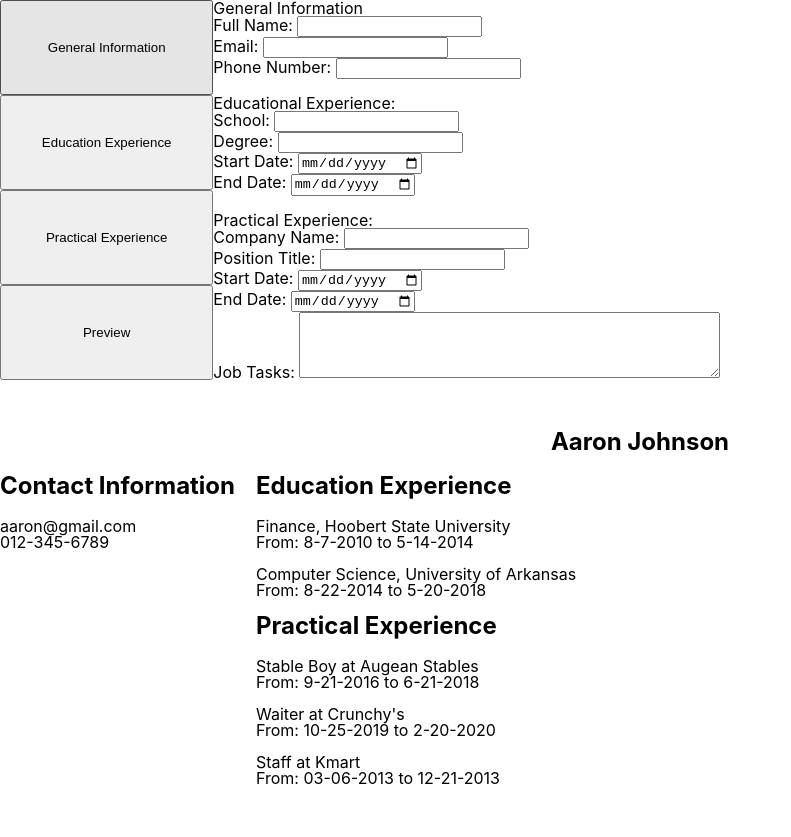
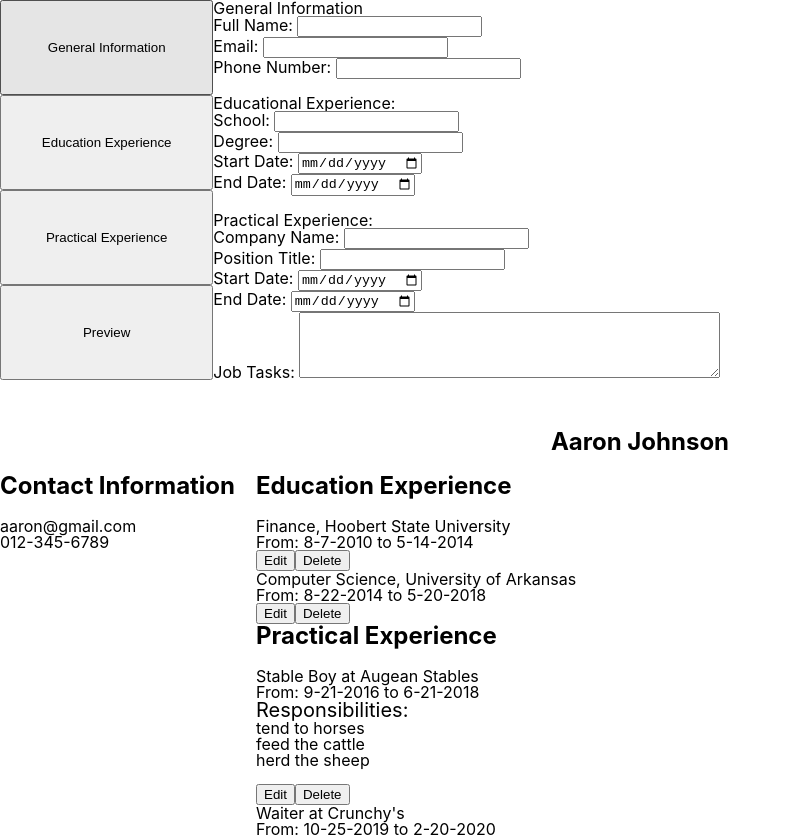
Before and after one commit to aaronlmjohnson/cv-project, a React (Create React App) app: page / in a window 1280 px wide. Shown: the top 837 px of the page, without its empty margins (0-791 px from the left). Before the commit the page ends 802 px from the top, so only its background shows below. Built offline with nearby package versions, Linux system fonts and the light colour scheme.

Commit message:
added edit and delete buttons to Practical and Education entries

```diff
--- a/src/components/EducationEntries.js
+++ b/src/components/EducationEntries.js
@@ -8,6 +8,8 @@ const EducationEntries = (props)=>{
             <li className="education-entry" key={entry.id}>
                 <p id="school"><span id="degree">{entry.degree}</span>, {entry.school}</p>
                 <p id="education-date-range">From: {entry.startDate} to {entry.endDate}</p>
+                <button className="edit-entry">Edit</button>
+                <button className="delete-entry">Delete</button>
                 <br/>
             </li>
         )
--- /dev/null
+++ b/src/components/PracticalDuties.js
@@ -0,0 +1,22 @@
+import React from "react";
+import  uniqid  from "uniqid";
+import FormHeader from "./FormHeader";
+
+const PracticalDuties = (props)=>{
+    const { duties } = props;
+
+    const processDuties = ()=>{
+        return duties.split(',').map((duty, i)=>{
+            return <li className="duty" key={uniqid()}>{duty}</li>
+        });
+    }
+    return(
+
+        <ul id="duties">
+            <li><h2>Responsibilities: </h2></li>
+            {processDuties()}
+        </ul>
+    );
+}
+
+export default PracticalDuties;
--- a/src/components/PracticalEntries.js
+++ b/src/components/PracticalEntries.js
@@ -1,4 +1,5 @@
 import React from "react";
+import PracticalDuties from "./PracticalDuties";
 
 const PracticalEntries = (props)=>{
     const { practicalExperience } = props;
@@ -8,7 +9,10 @@ const PracticalEntries = (props)=>{
             <li className="practical-entry" key={entry.id}>
                 <p id="company"><span id="position">{entry.position}</span> at {entry.company}</p>
                 <p id="practical-date-range">From: {entry.startDate} to {entry.endDate}</p>
+                <PracticalDuties duties={entry.duties}/>
                 <br/>
+                <button className="edit-entry">Edit</button>
+                <button className="delete-entry">Delete</button>
             </li>
         )
     })
--- a/src/components/Preview.css
+++ b/src/components/Preview.css
@@ -24,6 +24,10 @@
     margin-bottom: 20px;
 }
 
+#preview h2 {
+    font-size: 20px;
+}
+
 #full-name-preview {
     margin: 50px 0;
 }
```
